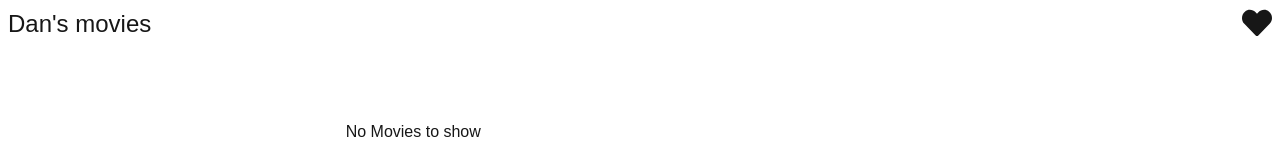
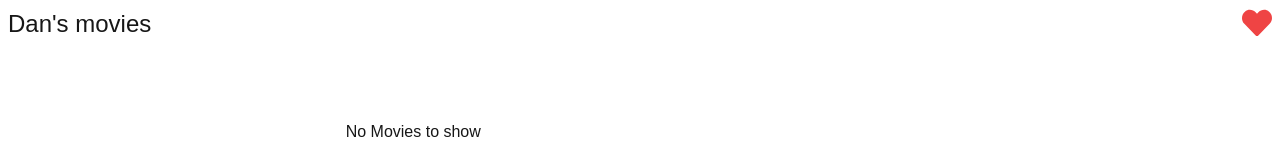
Before and after one commit to DanielLesko28/next-movies-app, a Next.js app: page /favorites in a window 1280 px wide. Shown: the top 160 px of the page. Built offline with nearby package versions, Linux system fonts and the light colour scheme.

Commit message:
color of heart

```diff
--- a/components/Header.tsx
+++ b/components/Header.tsx
@@ -8,7 +8,7 @@ const Header = () => {
         <h1 className="md:text-xl lg:text-2xl">Dan's movies</h1>
       </Link>
       <Link href={"/favorites"}>
-        <FaHeart size={30} />
+        <FaHeart size={30} className="text-red-500" />
       </Link>
     </section>
   );
```
